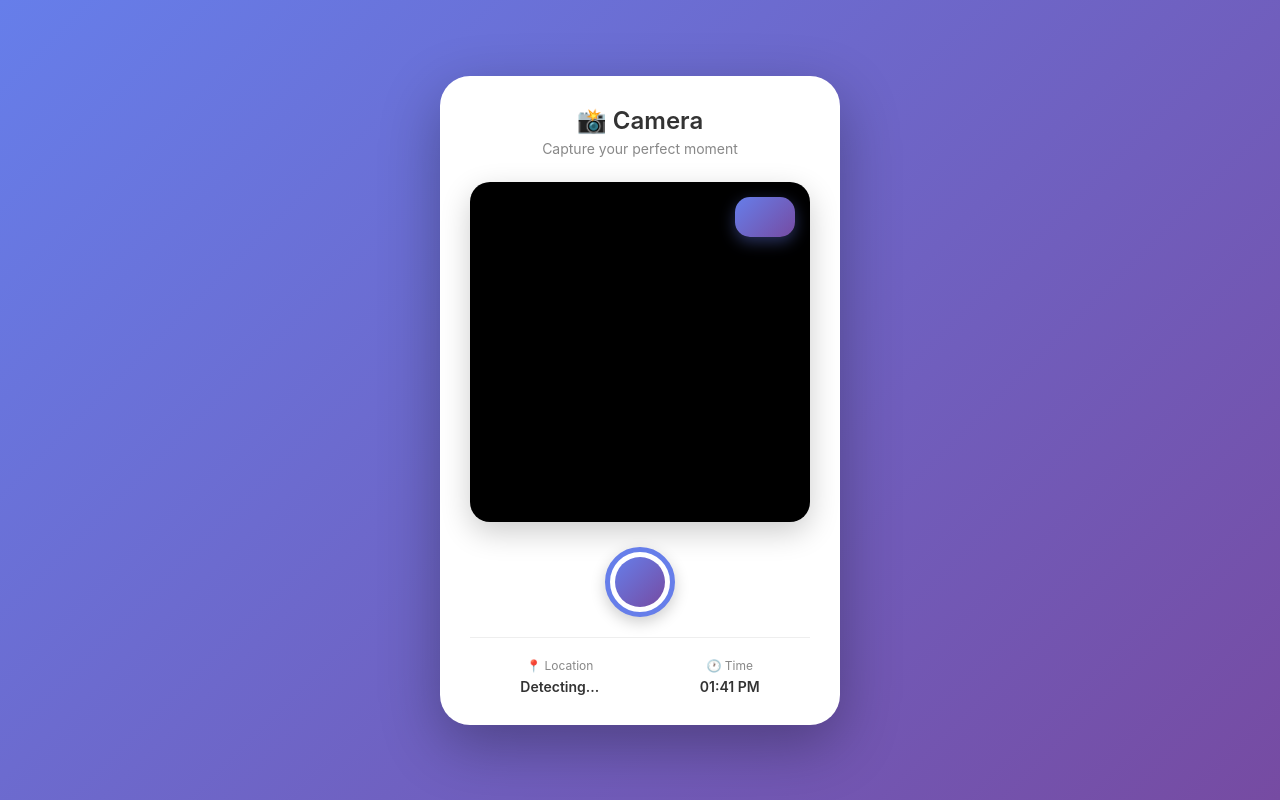
After one commit to FarzanaHQTech/tphl_project, a PHP site: page /components/pages/site-employee-live.php in a window 1280 px wide. The commit adds this page. Run offline with PHP 8.4, Linux system fonts and the light colour scheme.

Commit message:
last update without db

```diff
--- /dev/null
+++ b/components/pages/site-employee-live.php
@@ -0,0 +1,418 @@
+<?php
+$page_title = "Site Employee Live";
+$page = 'Site Employee Live';
+$show_breadcrumb = true;
+
+
+// include "../layouts/master.php";
+?>
+
+    <style>
+        * {
+            margin: 0;
+            padding: 0;
+            box-sizing: border-box;
+        }
+
+        body {
+            font-family: -apple-system, BlinkMacSystemFont, 'Segoe UI', Roboto, Oxygen, Ubuntu, Cantarell, sans-serif;
+            background: linear-gradient(135deg, #667eea 0%, #764ba2 100%);
+            min-height: 100vh;
+            display: flex;
+            align-items: center;
+            justify-content: center;
+            padding: 20px;
+        }
+
+        .camera-container {
+            background: white;
+            border-radius: 30px;
+            box-shadow: 0 20px 60px rgba(0, 0, 0, 0.3);
+            padding: 30px;
+            max-width: 400px;
+            width: 100%;
+        }
+
+        .header {
+            text-align: center;
+            margin-bottom: 25px;
+        }
+
+        .header h1 {
+            color: #333;
+            font-size: 24px;
+            font-weight: 600;
+            margin-bottom: 5px;
+        }
+
+        .header p {
+            color: #888;
+            font-size: 14px;
+        }
+
+        .video-wrapper {
+            position: relative;
+            border-radius: 20px;
+            overflow: hidden;
+            background: #000;
+            margin-bottom: 25px;
+            box-shadow: 0 10px 30px rgba(0, 0, 0, 0.2);
+        }
+
+        #video {
+            width: 100%;
+            height: auto;
+            display: block;
+            aspect-ratio: 1;
+            object-fit: cover;
+        }
+
+        .video-overlay {
+            position: absolute;
+            top: 15px;
+            right: 15px;
+            display: flex;
+            gap: 10px;
+        }
+
+        .icon-btn {
+            background: rgba(255, 255, 255, 0.2);
+            backdrop-filter: blur(10px);
+            border: 1px solid rgba(255, 255, 255, 0.3);
+            width: 40px;
+            height: 40px;
+            border-radius: 50%;
+            display: flex;
+            align-items: center;
+            justify-content: center;
+            cursor: pointer;
+            transition: all 0.3s ease;
+        }
+
+        .icon-btn:hover {
+            background: rgba(255, 255, 255, 0.3);
+            transform: scale(1.1);
+        }
+
+        .icon-btn:active {
+            transform: scale(0.95);
+        }
+
+        .icon-btn svg {
+            width: 20px;
+            height: 20px;
+            stroke: white;
+            fill: none;
+            stroke-width: 2;
+        }
+
+        .controls {
+            display: flex;
+            gap: 15px;
+            align-items: center;
+            justify-content: center;
+        }
+
+        #switchBtn {
+            background: linear-gradient(135deg, #667eea 0%, #764ba2 100%);
+            color: white;
+            border: none;
+            padding: 15px 30px;
+            border-radius: 15px;
+            font-size: 16px;
+            font-weight: 600;
+            cursor: pointer;
+            transition: all 0.3s ease;
+            box-shadow: 0 5px 15px rgba(102, 126, 234, 0.4);
+        }
+
+        #switchBtn:hover {
+            transform: translateY(-2px);
+            box-shadow: 0 7px 20px rgba(102, 126, 234, 0.5);
+        }
+
+        #switchBtn:active {
+            transform: translateY(0);
+        }
+
+        #captureBtn {
+            background: white;
+            border: 5px solid #667eea;
+            width: 70px;
+            height: 70px;
+            border-radius: 50%;
+            cursor: pointer;
+            transition: all 0.3s ease;
+            position: relative;
+            box-shadow: 0 5px 15px rgba(0, 0, 0, 0.2);
+        }
+
+        #captureBtn:hover {
+            transform: scale(1.1);
+            border-color: #764ba2;
+        }
+
+        #captureBtn:active {
+            transform: scale(0.95);
+        }
+
+        #captureBtn::before {
+            content: '';
+            position: absolute;
+            top: 50%;
+            left: 50%;
+            transform: translate(-50%, -50%);
+            width: 50px;
+            height: 50px;
+            background: linear-gradient(135deg, #667eea 0%, #764ba2 100%);
+            border-radius: 50%;
+        }
+
+        .status-bar {
+            display: flex;
+            justify-content: space-around;
+            margin-top: 20px;
+            padding-top: 20px;
+            border-top: 1px solid #eee;
+        }
+
+        .status-item {
+            text-align: center;
+        }
+
+        .status-label {
+            color: #888;
+            font-size: 12px;
+            margin-bottom: 5px;
+        }
+
+        .status-value {
+            color: #333;
+            font-size: 14px;
+            font-weight: 600;
+        }
+
+        .status-icon {
+            width: 16px;
+            height: 16px;
+            display: inline-block;
+            vertical-align: middle;
+            margin-right: 5px;
+        }
+
+        @keyframes pulse {
+            0%, 100% { opacity: 1; }
+            50% { opacity: 0.5; }
+        }
+
+        .loading {
+            animation: pulse 1.5s ease-in-out infinite;
+        }
+
+        .flash {
+            position: fixed;
+            top: 0;
+            left: 0;
+            width: 100%;
+            height: 100%;
+            background: white;
+            opacity: 0;
+            pointer-events: none;
+            z-index: 9999;
+        }
+
+        .flash.active {
+            animation: flashEffect 0.3s ease-out;
+        }
+
+        @keyframes flashEffect {
+            0% { opacity: 0; }
+            50% { opacity: 0.8; }
+            100% { opacity: 0; }
+        }
+
+        @media (max-width: 480px) {
+            .camera-container {
+                padding: 20px;
+                border-radius: 20px;
+            }
+
+            .header h1 {
+                font-size: 20px;
+            }
+        }
+    </style>
+</head>
+<body>
+    <div class="flash" id="flash"></div>
+
+    <div class="camera-container">
+        <div class="header">
+            <h1>📸 Camera</h1>
+            <p>Capture your perfect moment</p>
+        </div>
+
+        <div class="video-wrapper">
+            <video id="video" autoplay playsinline></video>
+            <div class="video-overlay">
+                <div class="icon-btn" id="switchBtn" title="Switch Camera">
+                    <svg viewBox="0 0 24 24">
+                        <path d="M20 7h-3l-2-2H9L7 7H4c-1.1 0-2 .9-2 2v10c0 1.1.9 2 2 2h16c1.1 0 2-.9 2-2V9c0-1.1-.9-2-2-2z"/>
+                        <path d="M15 13l-3 3-3-3"/>
+                        <path d="M9 11l3-3 3 3"/>
+                    </svg>
+                </div>
+            </div>
+        </div>
+
+        <div class="controls">
+            <button id="captureBtn" title="Take Photo"></button>
+        </div>
+
+        <div class="status-bar">
+            <div class="status-item">
+                <div class="status-label">📍 Location</div>
+                <div class="status-value" id="locationStatus">Detecting...</div>
+            </div>
+            <div class="status-item">
+                <div class="status-label">🕐 Time</div>
+                <div class="status-value" id="timeStatus">--:--</div>
+            </div>
+        </div>
+    </div>
+
+    <form id="uploadForm" method="POST" action="?page=upload.php">
+        <input type="hidden" name="image" id="imageData">
+        <input type="hidden" name="lat" id="lat">
+        <input type="hidden" name="lon" id="lon">
+        <input type="hidden" name="datetime" id="datetime">
+    </form>
+
+    <script>
+        let videoElement = document.getElementById("video");
+        let currentDeviceId = null;
+        let videoDevices = [];
+        let stream = null;
+
+        if (!navigator.mediaDevices || !navigator.mediaDevices.getUserMedia) {
+            alert("Camera API not supported in browser");
+        }
+
+        // Update time every second
+        function updateTime() {
+            const now = new Date();
+            const timeStr = now.toLocaleTimeString("en-US", {
+                timeZone: "Asia/Dhaka",
+                hour: '2-digit',
+                minute: '2-digit'
+            });
+            document.getElementById("timeStatus").textContent = timeStr;
+        }
+        setInterval(updateTime, 1000);
+        updateTime();
+
+        // Update location status
+        navigator.geolocation.getCurrentPosition(
+            (pos) => {
+                document.getElementById("locationStatus").textContent = "Active ✓";
+            },
+            (err) => {
+                document.getElementById("locationStatus").textContent = "Disabled";
+            }
+        );
+
+        // Load Camera List
+        async function loadCameras() {
+            let devices = await navigator.mediaDevices.enumerateDevices();
+            videoDevices = devices.filter(d => d.kind === "videoinput");
+
+            if (videoDevices.length === 0) {
+                alert("No camera found!");
+                return;
+            }
+
+            currentDeviceId = videoDevices[0].deviceId;
+            startCamera(currentDeviceId);
+        }
+
+        // Start Camera by deviceId
+        async function startCamera(deviceId = null) {
+            if (stream) {
+                stream.getTracks().forEach(t => t.stop());
+            }
+
+            let constraints;
+
+            if (deviceId) {
+                constraints = { video: { deviceId: { exact: deviceId } } };
+            } else {
+                constraints = {
+                    video: { facingMode: { ideal: "environment" } }
+                };
+            }
+
+            try {
+                stream = await navigator.mediaDevices.getUserMedia(constraints);
+                videoElement.srcObject = stream;
+            } catch (err) {
+                console.log("Camera error:", err);
+
+                try {
+                    const fallbackStream = await navigator.mediaDevices.getUserMedia({
+                        video: { facingMode: "user" }
+                    });
+                    videoElement.srcObject = fallbackStream;
+                } catch (e) {
+                    console.log("Front camera error:", e);
+                }
+            }
+        }
+
+        // Switch Camera
+        document.getElementById("switchBtn").addEventListener("click", () => {
+            if (videoDevices.length > 1) {
+                let currentIndex = videoDevices.findIndex(d => d.deviceId === currentDeviceId);
+                let nextIndex = (currentIndex + 1) % videoDevices.length;
+                currentDeviceId = videoDevices[nextIndex].deviceId;
+                startCamera(currentDeviceId);
+            } else {
+                alert("Only one camera available");
+            }
+        });
+
+        // Capture Button
+        document.getElementById('captureBtn').addEventListener('click', function () {
+            // Flash effect
+            const flash = document.getElementById('flash');
+            flash.classList.add('active');
+            setTimeout(() => flash.classList.remove('active'), 300);
+
+            // Capture image
+            let canvas = document.createElement('canvas');
+            canvas.width = 640;
+            canvas.height = 640;
+            let ctx = canvas.getContext('2d');
+            ctx.drawImage(videoElement, 0, 0, 640, 640);
+
+            document.getElementById("imageData").value = canvas.toDataURL("image/jpeg");
+
+            // Dhaka Time
+            document.getElementById("datetime").value =
+                new Date().toLocaleString("en-US", { timeZone: "Asia/Dhaka" });
+
+            // Capture GPS → THEN submit
+            navigator.geolocation.getCurrentPosition(function (pos) {
+                document.getElementById("lat").value = pos.coords.latitude;
+                document.getElementById("lon").value = pos.coords.longitude;
+                document.getElementById("uploadForm").submit();
+            }, function (err) {
+                alert("Location Permission Required!");
+                console.log(err);
+            });
+        });
+
+        // Start everything
+        window.addEventListener("load", () => {
+            loadCameras();
+        });
+    </script>
```
Also changed, not shown: components/header.php (+2 -5 lines), components/pages/upload.php (added, +138 -0 lines), components/sidebar.php (+9 -0 lines).
